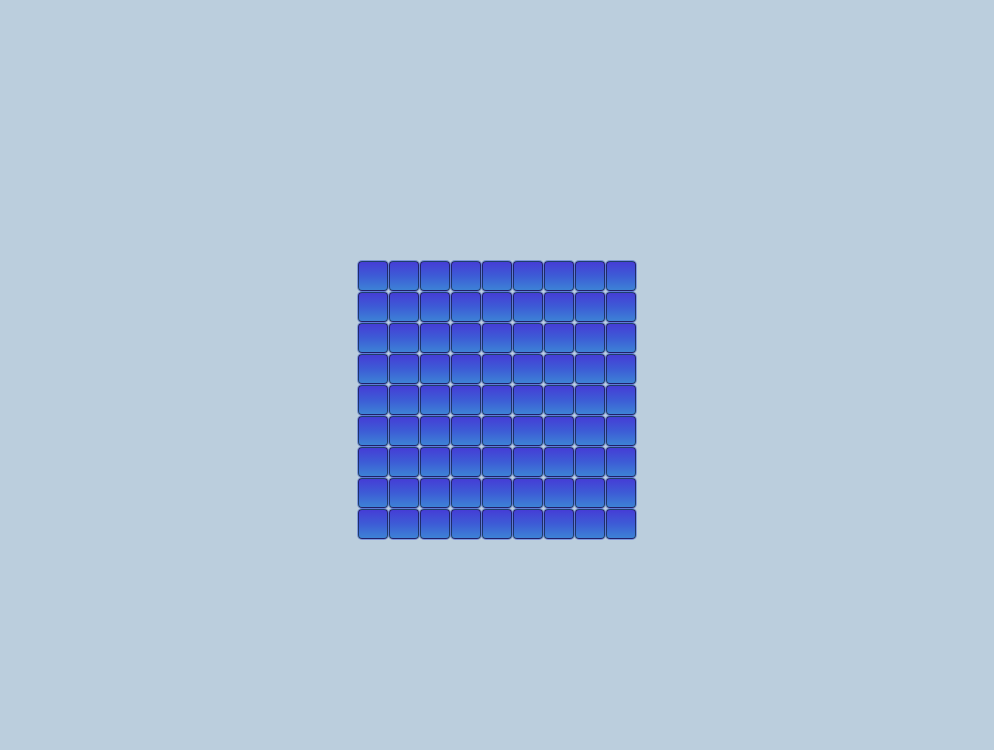
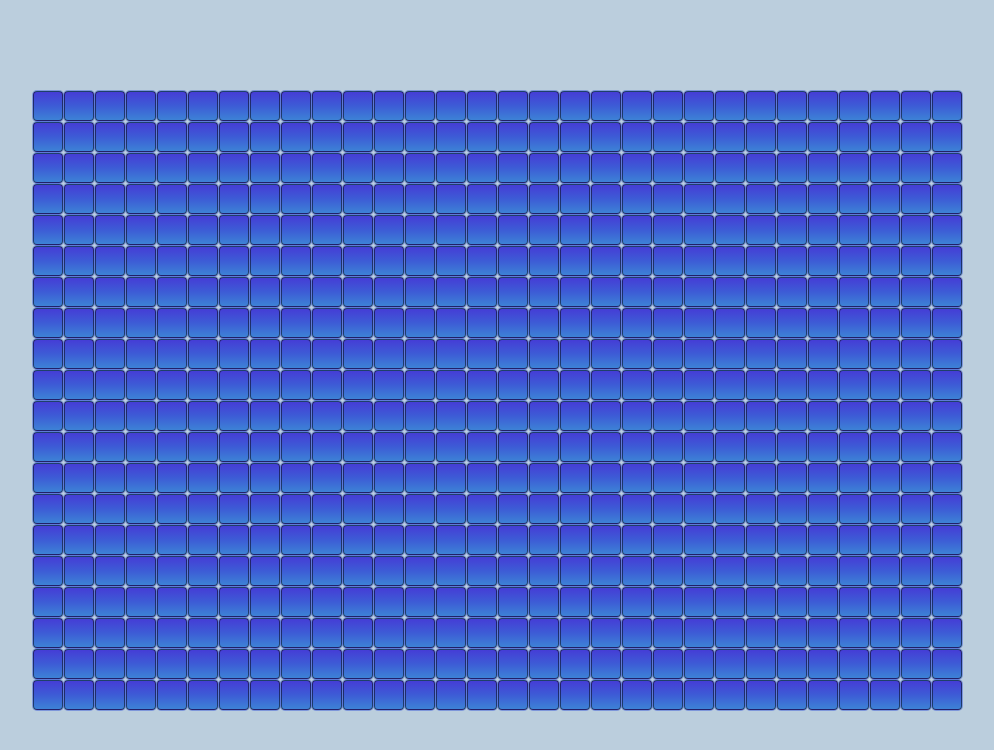
Before and after one commit to R4ndomizeR/Minesweeper, a Vue app: page / in a window 1280 px wide. Shown: the top 750 px of the page, without its empty margins (143-1137 px from the left). Built offline with nearby package versions, Linux system fonts and the light colour scheme.

Commit message:
fix open cell

```diff
--- a/src/components/TheBoard.vue
+++ b/src/components/TheBoard.vue
@@ -27,30 +27,10 @@
 import { onMounted, reactive } from 'vue'
 import BoardCell from './BoardCell.vue'
 
-const AE = Object.freeze({
-  /*
-    7 8 9
-    4 x 6
-    1 2 3
-  */
-
-  BOTTOM_LEFT: 1,
-  BOTTOM: 2,
-  BOTTOM_RIGHT: 3,
-
-  RIGHT: 6,
-
-  TOP_RIGHT: 9,
-  TOP: 8,
-  TOP_LEFT: 7,
-
-  LEFT: 4,
-})
-
 const state = reactive({
-  columns: 9,
-  rows: 9,
-  bombs: 10,
+  columns: 30,
+  rows: 20,
+  bombs: 20,
 
   cellSize: 30,
 
@@ -58,6 +38,10 @@ const state = reactive({
 
   started: false
 })
+
+const getters = {
+
+}
 
 const meth = {
   getGridStyle: () => {
@@ -88,7 +72,22 @@ const meth = {
     return bombsArray
   },
 
-  forEachArround(x, y, callback) {
+  getX(index) {
+    return index % state.columns
+  },
+
+  getY(index) {
+    return parseInt(index / state.columns)
+  },
+
+  getPosFromXY(x, y) {
+    return state.columns * y + x
+  },
+
+  forEachArround(index, callback) {
+    const x = this.getX(index)
+    const y = this.getY(index)
+
     if (x - 1 >= 0)
       callback(x - 1, y)
     if (x + 1 < state.columns) // Width
@@ -108,93 +107,15 @@ const meth = {
       callback(x + 1, y - 1)
   },
 
-  getPosAround: (cellIdx, aroundIdx, offset = 1) => {
-
-    const len = state.cells.length
-
-    let pos = null
-
-    // const y = parseInt(cellIdx / state.columns)
-    const x = cellIdx % state.columns
-
-    //N = COLS*y + x
-
-    // console.log(x, y)
-
-    switch (aroundIdx) {
-      case AE.TOP_LEFT:
-        pos = cellIdx - state.columns - offset
-        if (x == 0) pos = null
-        break
-      case AE.TOP:
-        pos = cellIdx - state.columns
-        break
-      case AE.TOP_RIGHT:
-        pos = cellIdx - state.columns + offset
-        if (x + offset == state.columns) pos = null
-        break
-
-      case AE.LEFT:
-        pos = cellIdx - offset
-        if (x == 0) pos = null
-        break
-      case AE.RIGHT:
-        pos = cellIdx + offset
-        if (x + offset == state.columns) pos = null
-        break
-
-      case AE.BOTTOM_LEFT:
-        pos = cellIdx + state.columns - offset
-        if (x == 0) pos = null
-        break
-      case AE.BOTTOM:
-        pos = cellIdx + state.columns
-        break
-      case AE.BOTTOM_RIGHT:
-        pos = cellIdx + state.columns + offset
-        if (x + 1 == state.columns) pos = null
-        break
-    }
-
-    if (pos < 0 || pos >= len) return null
-
-    return pos
-  },
-
-  // testAroundPos: (cellIndex) => {
-
-  //   console.log(
-  //     `[${meth.getPosAround(cellIndex, 7)}]`,
-  //     `[${meth.getPosAround(cellIndex, 8)}]`,
-  //     `[${meth.getPosAround(cellIndex, 9)}]`
-  //   )
-
-  //   console.log(
-  //     `[${meth.getPosAround(cellIndex, 4)}]`,
-  //     `[${cellIndex}]`,
-  //     `[${meth.getPosAround(cellIndex, 6)}]`)
-
-  //   console.log(
-  //     `[${meth.getPosAround(cellIndex, 1)}]`,
-  //     `[${meth.getPosAround(cellIndex, 2)}]`,
-  //     `[${meth.getPosAround(cellIndex, 3)}]`)
-  // },
-
   updateCounterAroundCell: (cellIndex) => {
     // let temp = `BIDX: ${cellIndex}\n`
 
-    for (let key in AE) {
-      const pos = meth.getPosAround(cellIndex, AE[key])
-      if (pos === null) continue
-      if (state.cells[pos].value < 0) continue
+    meth.forEachArround(cellIndex, (x, y) => {
+      const pos = meth.getPosFromXY(x, y)
+      if (state.cells[pos].value < 0) return
 
-      // temp += `[${pos}]: ${state.cells[pos].value + 1}\n`
-
-      // console.log(`[${key}]:`, `[${pos}]`)
       state.cells[pos].value = state.cells[pos].value + 1
-    }
-
-    // console.log(temp)
+    })
   },
 
   placeBombs: () => {
@@ -239,16 +160,6 @@ const meth = {
     return (notBombs - openedCount) <= 0
   },
 
-  // openAroundCell: (cellIdx) => {
-  //   for (let key in AE) {
-  //     const pos = meth.getPosAround(cellIdx, AE[key],)
-  //     if (pos === null) continue
-  //     if (state.cells[pos].value < 0) continue
-
-  //     state.cells[pos].value = state.cells[pos].value + 1
-  //   }
-  // },
-
   openCell: (val) => {
     if (!state.started) return
     console.log('openCell: ' + val)
@@ -268,12 +179,16 @@ const meth = {
     if (state.cells[val].value == 0) {
       // meth.openAroundCell(val)
 
-      const x = val % state.columns
-      const y = parseInt(val / state.columns)
+      let time = 0
 
-      meth.forEachArround(x, y, (a, b) => {
-        const pos =  state.columns * b + a
-        if (!state.cells[pos].opened) meth.openCell(pos)
+      meth.forEachArround(val, (a, b) => {
+        time += 10
+        setTimeout(() => {
+          const pos = state.columns * b + a
+          if (!state.cells[pos].opened) {
+            meth.openCell(pos)
+          }
+        }, time)
       })
     }
 
```
